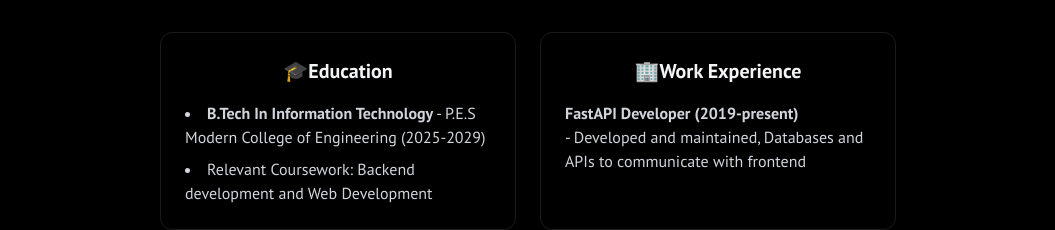
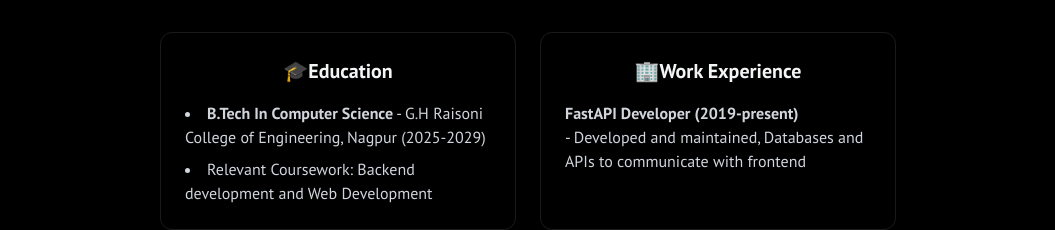
Before and after one commit to tanmay-bhatgare/portfolio, a React (Vite) app: page / in a window 1280 px wide. Shown: the part 1284-1514 px from the top of the page, without its empty margins (112-1167 px from the left). Built offline with nearby package versions, Linux system fonts and the light colour scheme; no server answers.

Commit message:
about info updated

```diff
--- a/src/components/sections/About.jsx
+++ b/src/components/sections/About.jsx
@@ -53,8 +53,7 @@ const About = () => {
               </h3>
               <ul className="list-disc list-inside text-gray-300 space-y-2">
                 <li className="">
-                  <strong>B.Tech In Information Technology</strong> - P.E.S
-                  Modern College of Engineering (2025-2029)
+                  <strong>B.Tech In Computer Science</strong> - G.H Raisoni College of Engineering, Nagpur (2025-2029)
                 </li>
                 <li className="">
                   Relevant Coursework: Backend development and Web Development
```
